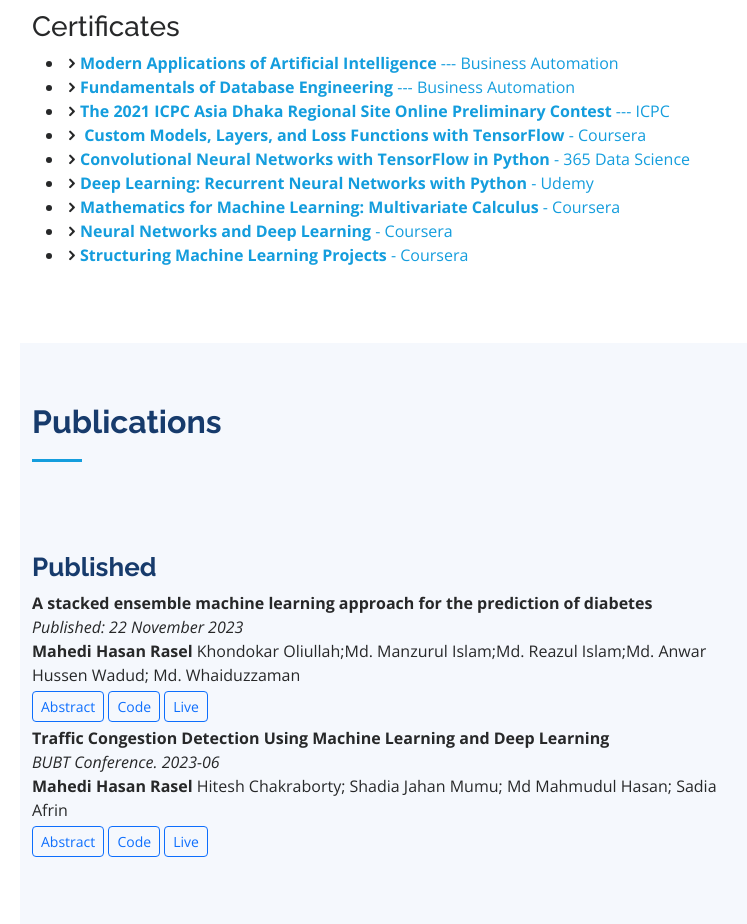
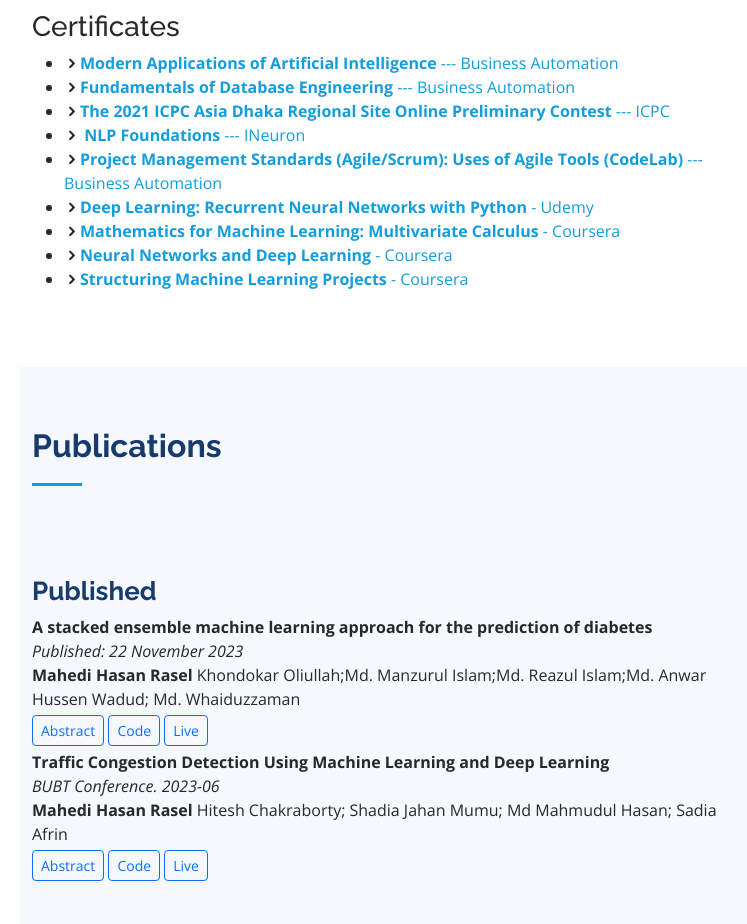
Before and after one commit to mahedishato/mahedishato.github.io, a plain HTML site: page index.html in a window 1280 px wide. Shown: the part 4020-4944 px from the top of the page, without its empty margins (400-1147 px from the left). Drawn offline with nearby package versions, Linux system fonts and the light colour scheme.

Commit message:
certificate

```diff
--- a/index.html
+++ b/index.html
@@ -639,8 +639,8 @@
         <li><i class="icofont-rounded-right"></i><a href="https://ebs.ba-systems.com/certificate/lists/q5B0uMi2ivi_5qH8AEziRnCdc4b8i1M7U6pS9yUqHT8" target="_blank"><strong>Fundamentals of Database Engineering</strong> --- Business Automation</a></li>
         <li><i class="icofont-rounded-right"></i><a href="https://drive.google.com/file/d/13dl9uCCARdHsTfvhUiQi5rWxBeKRwn0c/view?usp=sharing" target="_blank"><strong>The 2021 ICPC Asia Dhaka Regional Site Online Preliminary Contest </strong> --- ICPC </a></li>
 
-        <li><i class="icofont-rounded-right"></i> <a href="https://www.coursera.org/account/accomplishments/verify/EBUNNRPZ8EPE" target="_blank"><strong>Custom Models, Layers, and Loss Functions with TensorFlow</strong> - Coursera</a></li>
-        <li><i class="icofont-rounded-right"></i><a href="https://learn.365datascience.com/certificates/CC-1E228A930E/" target="_blank"><strong>Convolutional Neural Networks with TensorFlow in Python</strong> - 365 Data Science</a></li>
+        <li><i class="icofont-rounded-right"></i> <a href="https://drive.google.com/file/d/1EObNVRcKI59eVjkyzs0rim84bJkUR6-S/view?usp=sharing" target="_blank"><strong>NLP Foundations</strong> --- INeuron</a></li>
+        <li><i class="icofont-rounded-right"></i><a href="https://ebs.ba-systems.com/certificate/lists/TbZbuzH7MvAbdz-V7hIKSS2-h80E3_pyoC4zeKhWLTU" target="_blank"><strong>Project Management Standards (Agile/Scrum): Uses of Agile Tools (CodeLab)</strong> --- Business Automation</a></li>
         <li><i class="icofont-rounded-right"></i><a href="#services" target="_blank"><strong>Deep Learning: Recurrent Neural Networks with Python</strong> - Udemy</a></li>
 
 
```
